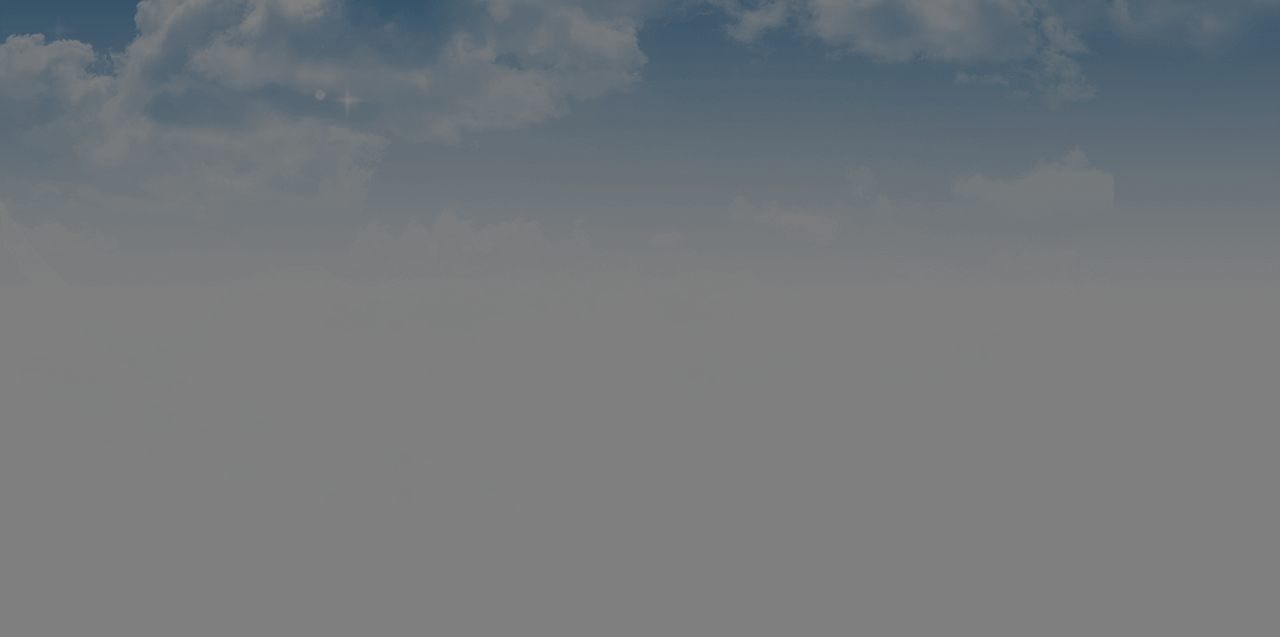
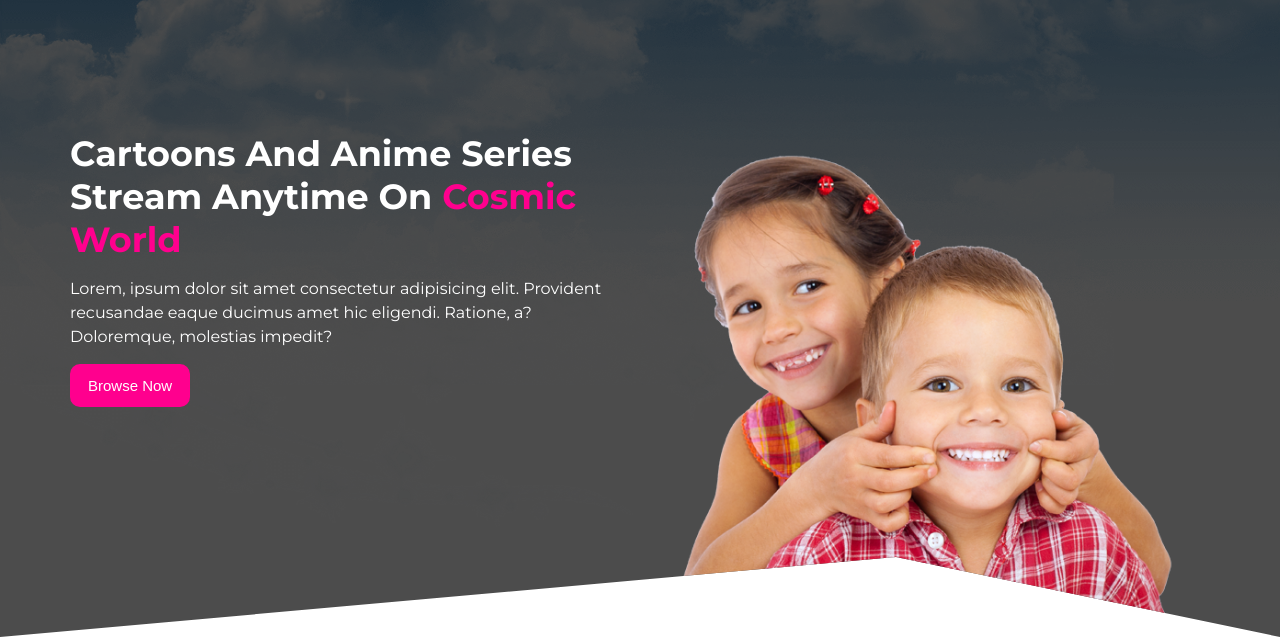
Before and after one commit to sayemhossain/cosmic-world, a plain HTML site: page index.html in a window 1280 px wide. Shown: the part 163-800 px from the top of the page. Drawn offline with Linux system fonts and the light colour scheme.

Commit message:
header section complete

```diff
--- a/index.html
+++ b/index.html
@@ -1,5 +1,6 @@
 <!DOCTYPE html>
 <html lang="en">
+
 <head>
     <meta charset="UTF-8">
     <meta http-equiv="X-UA-Compatible" content="IE=edge">
@@ -7,6 +8,7 @@
     <title>Cosmic Worlds</title>
     <link rel="stylesheet" href="style.css">
 </head>
+
 <body>
     <header>
         <nav class="container">
@@ -21,6 +23,26 @@
                 <li><a href="">Contact</a></li>
             </ul>
         </nav>
+        <section class="container">
+            <div class="banner">
+                <div class="banner-left">
+                    <h1>Cartoons And Anime Series Stream Anytime On <span style="color: #ff008e;">Cosmic World</span></h1>
+                    <p>Lorem, ipsum dolor sit amet consectetur adipisicing elit. Provident recusandae eaque ducimus amet
+                        hic eligendi. Ratione, a? Doloremque, molestias impedit?</p>
+                    <button class="btn">Browse Now</button>
+                </div>
+                <div class="banner-right">
+                    <img src="images/banner.png" alt="">
+                </div>
+            </div>
+        </section>
     </header>
+    <main>
+
+    </main>
+    <footer>
+
+    </footer>
 </body>
+
 </html>
--- a/style.css
+++ b/style.css
@@ -7,13 +7,29 @@
 body {
   font-family: "Montserrat", sans-serif;
 }
+.btn {
+  background-color: #ff008e;
+  padding: 10px 15px;
+  border: 3px solid #ff008e;
+  border-radius: 10px;
+  font-size: 15px;
+  cursor: pointer;
+  margin: 15px 0;
+  color: white;
+  transition: all 0.3s ease;
+}
+.btn:hover {
+  background-color: transparent;
+  color: white;
+}
+
 header {
-  height: 100vh;
   background-image: url(images/cloud.png);
   background-repeat: no-repeat;
   background-size: cover;
-  background-color: rgba(0, 0, 0, 0.5);
+  background-color: rgba(0, 0, 0, 0.7);
   background-blend-mode: overlay;
+  clip-path: polygon(0 0, 100% 0, 100% 100%, 70% 90%, 0 100%);
 }
 .container {
   max-width: 1200px;
@@ -38,4 +54,36 @@ nav {
   color: white;
   font-weight: 600;
   padding: 15px 10px;
+  transition: all 0.3s ease;
 }
+.navigation li a:hover {
+  color: #ff008e;
+}
+.banner {
+  height: calc(100vh - 80px);
+  display: grid;
+  grid-template-columns: repeat(2, 1fr);
+}
+.banner-left {
+  display: flex;
+  flex-direction: column;
+  align-items: flex-start;
+  justify-content: center;
+}
+.banner-left h1 {
+  color: white;
+  margin-bottom: 1rem;
+  font-size: 35px;
+}
+.banner-left p {
+  color: white;
+  line-height: 1.5;
+}
+
+.banner-right {
+  display: flex;
+  align-items: flex-end;
+}
+.banner-right img {
+  width: 100%;
+}
```
Also changed, not shown: images/banner.png (renamed from images/about.png).
